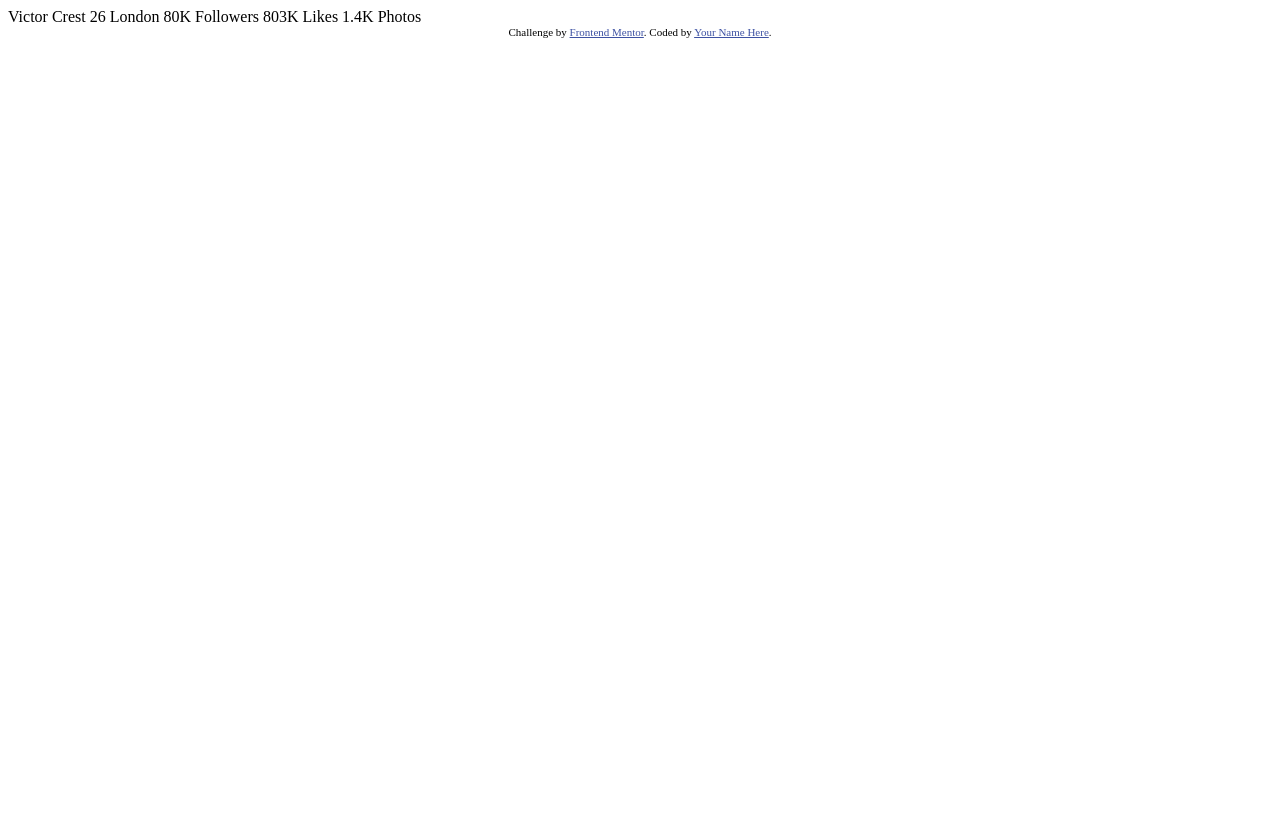
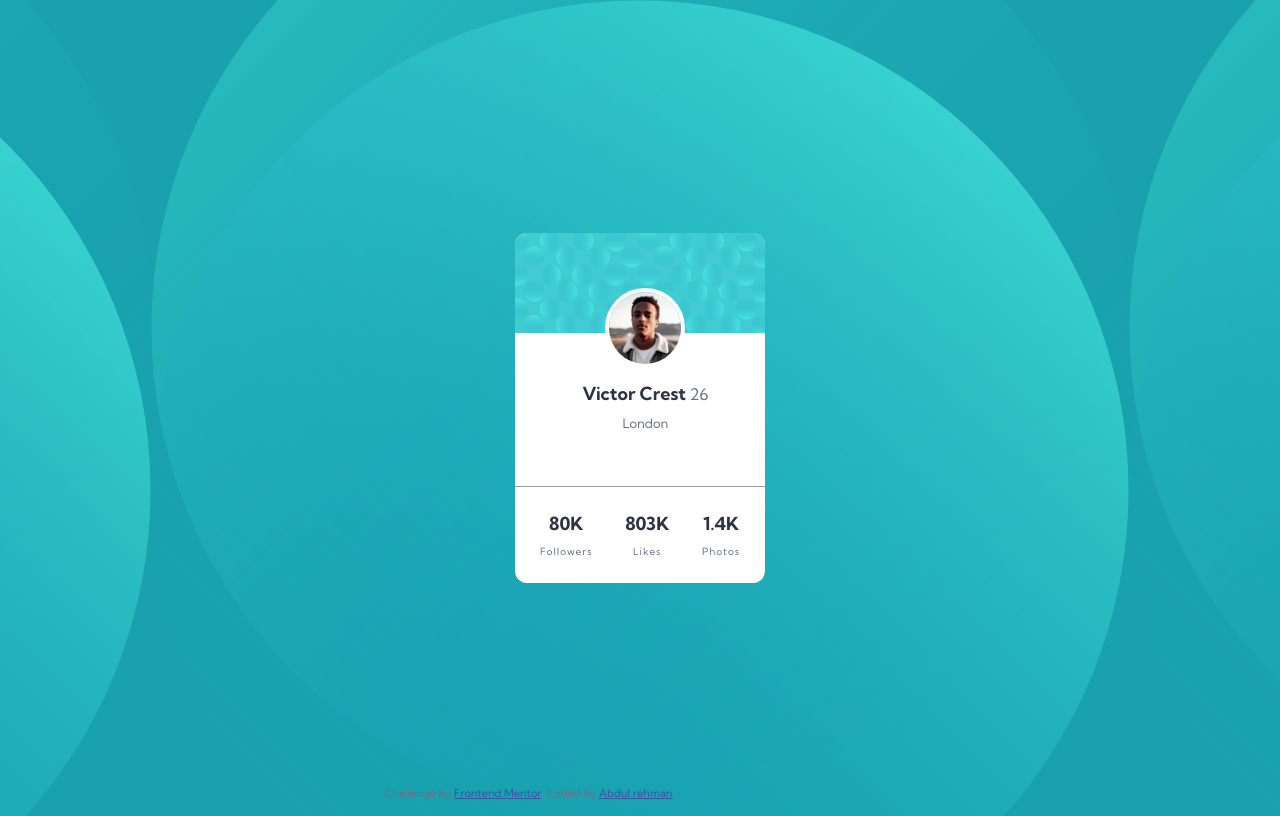
Before and after one commit to abymani/profile-card-component-main, a plain HTML site: page index.html in a window 1280 px wide. Drawn offline with Linux system fonts and the light colour scheme.

Commit message:
all done

```diff
--- /dev/null
+++ b/index.css
@@ -0,0 +1,102 @@
+/*
+### Primary
+
+Dark cyan: hsl(185, 75%, 39%)
+Very dark desaturated blue: hsl(229, 23%, 23%)
+Dark grayish blue: hsl(227, 10%, 46%)
+
+### Neutral
+
+Dark gray: hsl(0, 0%, 59%)
+
+## Typography
+
+### Body Copy
+
+- Font size (name and stats): 18px */
+
+@import url('https://fonts.googleapis.com/css2?family=Kumbh+Sans:wght@400;700&display=swap');
+
+*{
+    box-sizing: border-box;
+    font-family: 'Kumbh Sans', sans-serif;
+    color: hsl(227, 10%, 46%);
+}
+
+body {
+    display: flex;
+    justify-content: center;
+    align-items: center;
+    flex-direction: column;
+    height:100vh;
+    background-color: hsl(185, 75%, 39%);
+    background-image: url(./images/bg-pattern-top.svg),url(./images/bg-pattern-bottom.svg);
+    background-position: top,bottom;
+}
+
+main {
+    height: 350px;
+    width: 250px;
+    background-color: white;
+    border-radius: 12px;
+    display: flex;
+    flex-direction: column;
+    justify-content: space-between;
+    overflow: hidden;
+    position: relative;
+}
+.profile {
+    position: absolute;
+    top: 50px;
+    left: 25%;
+}
+.stats {
+    border-top: 1px solid  hsl(226, 9%, 63%);
+    padding: 15px;
+
+}
+#img-victor {
+    border-radius: 50%;
+    border: 4px solid white;
+
+}
+ul {
+    display: flex;
+    list-style-type: none;
+    margin: 0;
+    padding: 0;
+}
+ul.flex-col{
+    flex-direction: column;
+    align-items: center;
+
+}
+li {
+    padding: 5px;
+}
+ul.stats-list {
+    flex-direction: row;
+    justify-content: space-between;
+}
+.large-text {
+    font-weight: 700;
+    font-size: 18px;
+    color: hsl(229, 23%, 23%);
+}
+.stat-head {
+    font-weight: 400;
+    font-size:x-small;
+    letter-spacing: 1px;
+}
+.city {
+    font-size: small;
+}
+
+.attribution {
+    font-size: 11px;
+    text-align: center;
+    bottom: 0px;
+    left: 30%;
+    position: absolute;
+}
+.attribution a { color: hsl(228, 45%, 44%); }
--- a/index.html
+++ b/index.html
@@ -5,31 +5,70 @@
   <meta name="viewport" content="width=device-width, initial-scale=1.0"> <!-- displays site properly based on user's device -->
 
   <link rel="icon" type="image/png" sizes="32x32" href="./images/favicon-32x32.png">
-
+  <link rel="stylesheet" href="./index.css" >
   <title>Frontend Mentor | Profile card component</title>
 
   <!-- Feel free to remove these styles or customise in your own stylesheet 👍 -->
-  <style>
-    .attribution { font-size: 11px; text-align: center; }
-    .attribution a { color: hsl(228, 45%, 44%); }
-  </style>
+
 </head>
 <body>
-  Victor Crest
-  26
+  <main>
+    <div class="image-container">
+      <img src="./images/bg-pattern-card.svg" alt="pattern" height="100px" >
+    </div>
+    <div class="profile">
+      <ul class="flex-col">
+        <li>
+          <img id="img-victor" src="./images/image-victor.jpg" alt="Profile picture" width="80px" >
+        </li>
+        <li>
+          <span class="name large-text">Victor Crest</span> <span class="age">26</span>
+        </li>
+        <li class="city">
           London
-
+        </li>
+      </ul>
+    </div>
+    <div class="stats">
+      <ul class="stats-list">
+        <li>
+          <ul class="flex-col">
+            <li class="large-text">
               80K
+            </li>
+            <li class="stat-head">
               Followers
-
+            </li>
+          </ul>
+        </li>
+        <li>
+          <ul class="flex-col">
+            <li class="large-text">
               803K
+            </li>
+            <li class="stat-head">
               Likes
-
+            </li>
+          </ul>
+        </li>
+        <li>
+          <ul class="flex-col">
+            <li class="large-text">
               1.4K
+            </li>
+            <li class="stat-head">
               Photos
+            </li>
+          </ul>
+        </li>
+      </ul>
+    </div>
+  </main>
+  <footer>
     <div class="attribution">
       Challenge by <a href="https://www.frontendmentor.io?ref=challenge" target="_blank">Frontend Mentor</a>.
-    Coded by <a href="#">Your Name Here</a>.
+      Coded by <a href="#">Abdul rehman</a>.
     </div>
+  </footer>
 </body>
 </html>
```
Lines whose indentation alone changed are shown as unchanged.
